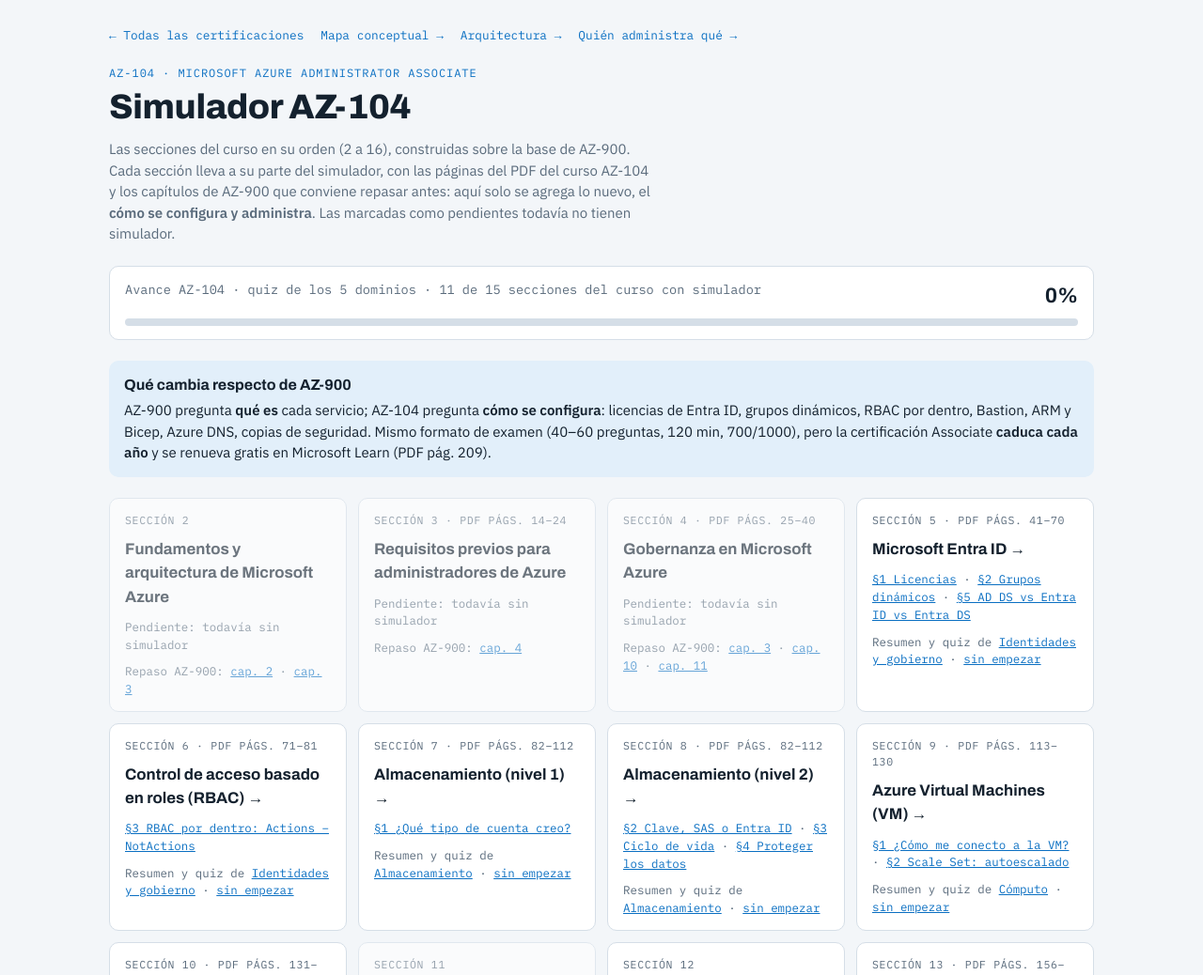
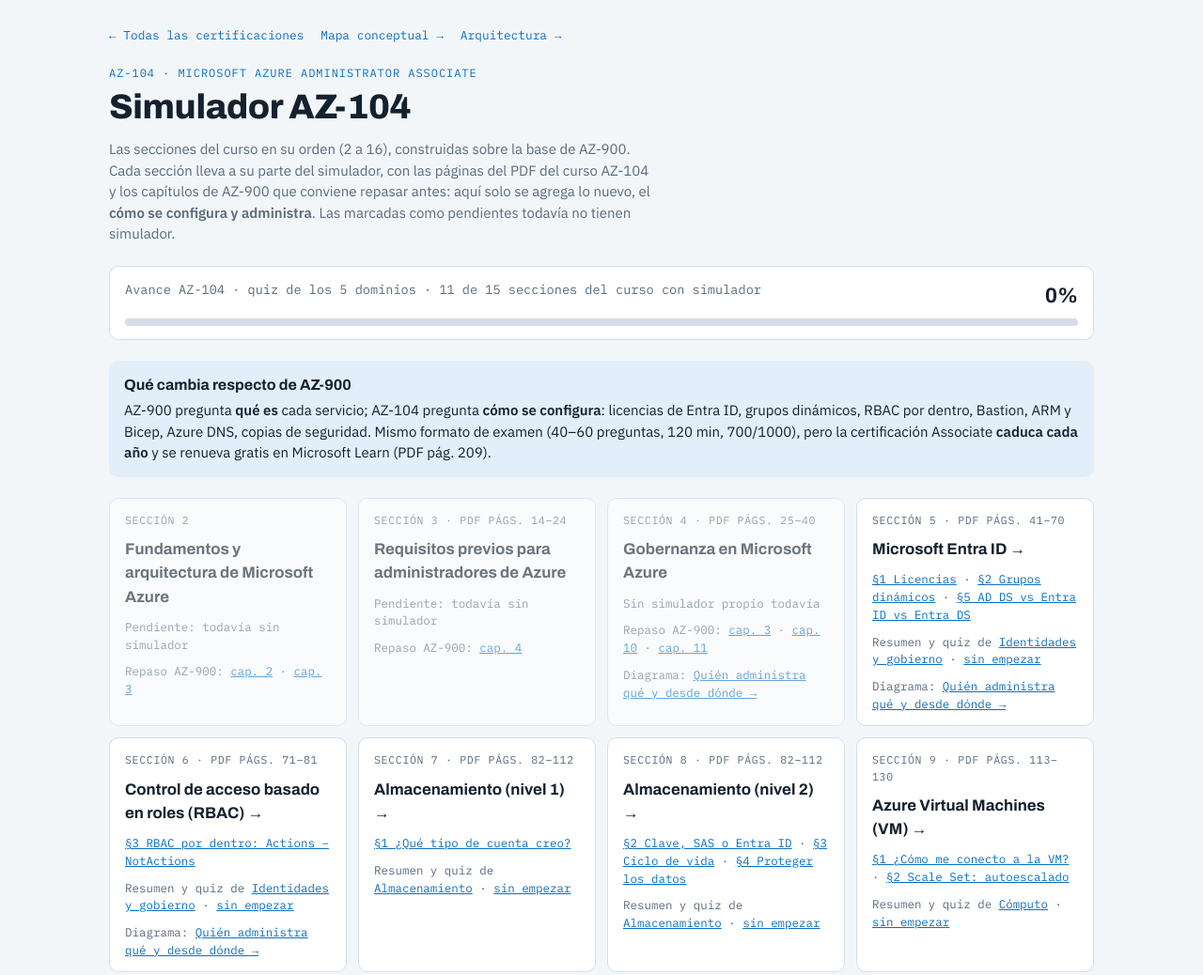
Before and after one commit to RicardoPavezCatrileo/az900-simulador, a plain HTML site: page az104/index.html in a window 1280 px wide. Shown: the top 1038 px of the page at 94% size. Drawn offline with Linux system fonts and the light colour scheme.

Commit message:
AZ-104: el diagrama de administración va dentro de las secciones 4, 5 y 6 de la portada (no en la portada raíz)
Co-Authored-By: Claude Opus 5.5 <noreply@anthropic.com>

```diff
--- a/assets/portada.js
+++ b/assets/portada.js
@@ -18,7 +18,12 @@ function portadaCert(certId){
       const repaso=s.base?`<div class="det">Repaso AZ-900: ${s.base.map(n=>`<a href="../az900/${capAz900(n).archivo}" title="${capAz900(n).titulo}">cap. ${n}</a>`).join(" · ")}</div>`:"";
       const partes=t?`<div class="det">${s.partes.map(([n,nom])=>`<a href="${t.archivo}#s${n}">§${n} ${nom}</a>`).join(" · ")}</div>`:"";
       const quiz=t?`<div class="det extra">Resumen y quiz de <a href="${t.archivo}#${t.resumen}">${t.titulo}</a> · <a href="${t.archivo}#quiz">${pct===null?"sin empezar":`${p.mejor||0} de ${p.total} · ${pct}%`}</a></div>`:"";
-      el.innerHTML=`<div class="n">Sección ${s.num}${s.pdf?` · PDF págs. ${s.pdf}`:""}</div><h2></h2>${t?"":'<div class="det">Pendiente: todavía sin simulador</div>'}${partes}${repaso}${quiz}`;
+      const extras=(s.extras||[]).map(x=>{
+        const q=x.quiz&&Progreso.leer(x.quiz,c.id);
+        return `<div class="det extra">${x.tipo}: <a href="${x.archivo}">${x.titulo} →</a>${q?` · ${q.mejor||0} de ${q.total}`:""}</div>`;
+      }).join("");
+      const pend=t?"":`<div class="det">${s.extras?"Sin simulador propio todavía":"Pendiente: todavía sin simulador"}</div>`;
+      el.innerHTML=`<div class="n">Sección ${s.num}${s.pdf?` · PDF págs. ${s.pdf}`:""}</div><h2></h2>${pend}${partes}${repaso}${quiz}${extras}`;
       const h=el.querySelector("h2");
       if(t){const a=document.createElement("a");a.href=`${t.archivo}#s${s.partes[0][0]}`;a.textContent=s.titulo+" →";h.appendChild(a)}
       else h.textContent=s.titulo;
--- a/assets/progreso.js
+++ b/assets/progreso.js
@@ -34,12 +34,13 @@ const AZ104=[
 // Secciones del curso AZ-104 (2 a 16; la 1 es la introducción y la 17–18 el examen), en el orden del curso.
 // La portada de AZ-104 muestra estas tarjetas; el avance sigue siendo el quiz de cada dominio (AZ104).
 // tema = id del dominio en AZ104 · partes = [n.º de sección de la página (ancla #sN), nombre corto] · sin tema = pendiente.
+// extras = prácticas que sirven a esa sección (como en CAPITULOS); el diagrama de administración cubre las secciones 4, 5 y 6.
 const SECCIONES_AZ104=[
  {num:2, titulo:"Fundamentos y arquitectura de Microsoft Azure", base:[2,3]},
  {num:3, titulo:"Requisitos previos para administradores de Azure", pdf:"14–24", base:[4]},
- {num:4, titulo:"Gobernanza en Microsoft Azure", pdf:"25–40", base:[3,10,11]},
- {num:5, titulo:"Microsoft Entra ID", pdf:"41–70", tema:"identidad", partes:[[1,"Licencias"],[2,"Grupos dinámicos"],[5,"AD DS vs Entra ID vs Entra DS"]]},
- {num:6, titulo:"Control de acceso basado en roles (RBAC)", pdf:"71–81", tema:"identidad", partes:[[3,"RBAC por dentro: Actions − NotActions"]]},
+ {num:4, titulo:"Gobernanza en Microsoft Azure", pdf:"25–40", base:[3,10,11], extras:[{tipo:"Diagrama",titulo:"Quién administra qué y desde dónde",archivo:"administracion.html#pieza=mg",quiz:"administracion"}]},
+ {num:5, titulo:"Microsoft Entra ID", pdf:"41–70", tema:"identidad", partes:[[1,"Licencias"],[2,"Grupos dinámicos"],[5,"AD DS vs Entra ID vs Entra DS"]], extras:[{tipo:"Diagrama",titulo:"Quién administra qué y desde dónde",archivo:"administracion.html#caso=noentra",quiz:"administracion"}]},
+ {num:6, titulo:"Control de acceso basado en roles (RBAC)", pdf:"71–81", tema:"identidad", partes:[[3,"RBAC por dentro: Actions − NotActions"]], extras:[{tipo:"Diagrama",titulo:"Quién administra qué y desde dónde",archivo:"administracion.html#caso=vms",quiz:"administracion"}]},
  {num:7, titulo:"Almacenamiento (nivel 1)", pdf:"82–112", tema:"almacenamiento", partes:[[1,"¿Qué tipo de cuenta creo?"]]},
  {num:8, titulo:"Almacenamiento (nivel 2)", pdf:"82–112", tema:"almacenamiento", partes:[[2,"Clave, SAS o Entra ID"],[3,"Ciclo de vida"],[4,"Proteger los datos"]]},
  {num:9, titulo:"Azure Virtual Machines (VM)", pdf:"113–130", tema:"computo", partes:[[1,"¿Cómo me conecto a la VM?"],[2,"Scale Set: autoescalado"]]},
--- a/az104/index.html
+++ b/az104/index.html
@@ -10,7 +10,7 @@
 </head>
 <body>
 <div class="wrap">
-  <div class="nav"><a class="volver" href="../index.html">← Todas las certificaciones</a><a class="volver" href="../mapa.html">Mapa conceptual →</a><a class="volver" href="../arquitectura.html">Arquitectura →</a><a class="volver" href="administracion.html">Quién administra qué →</a></div>
+  <div class="nav"><a class="volver" href="../index.html">← Todas las certificaciones</a><a class="volver" href="../mapa.html">Mapa conceptual →</a><a class="volver" href="../arquitectura.html">Arquitectura →</a></div>
   <header>
     <div class="eyebrow">AZ-104 · Microsoft Azure Administrator Associate</div>
     <h1>Simulador AZ-104</h1>
```
Also changed, not shown: CLAUDE.md (+1 -1 lines), index.html (+0 -5 lines).
